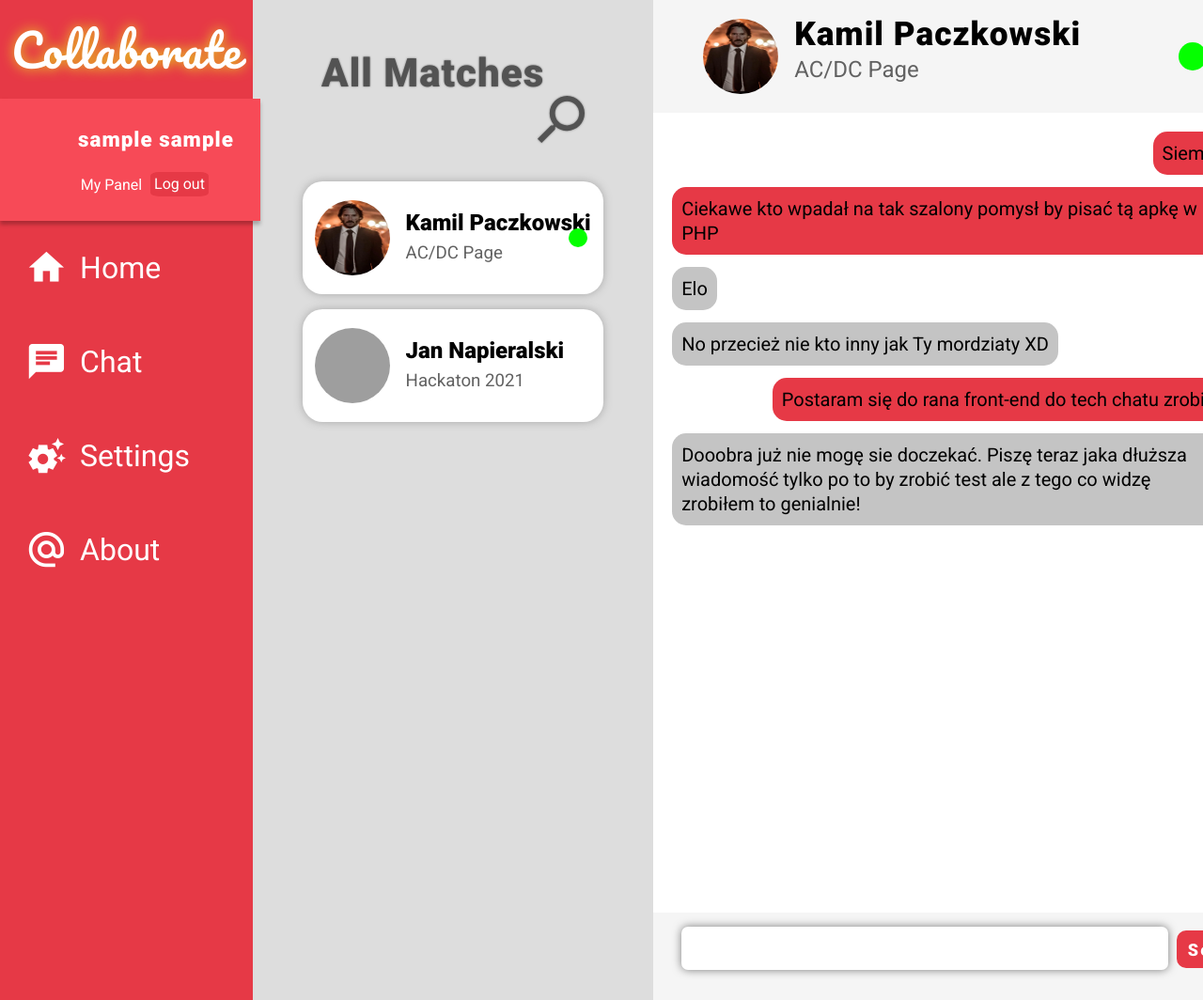
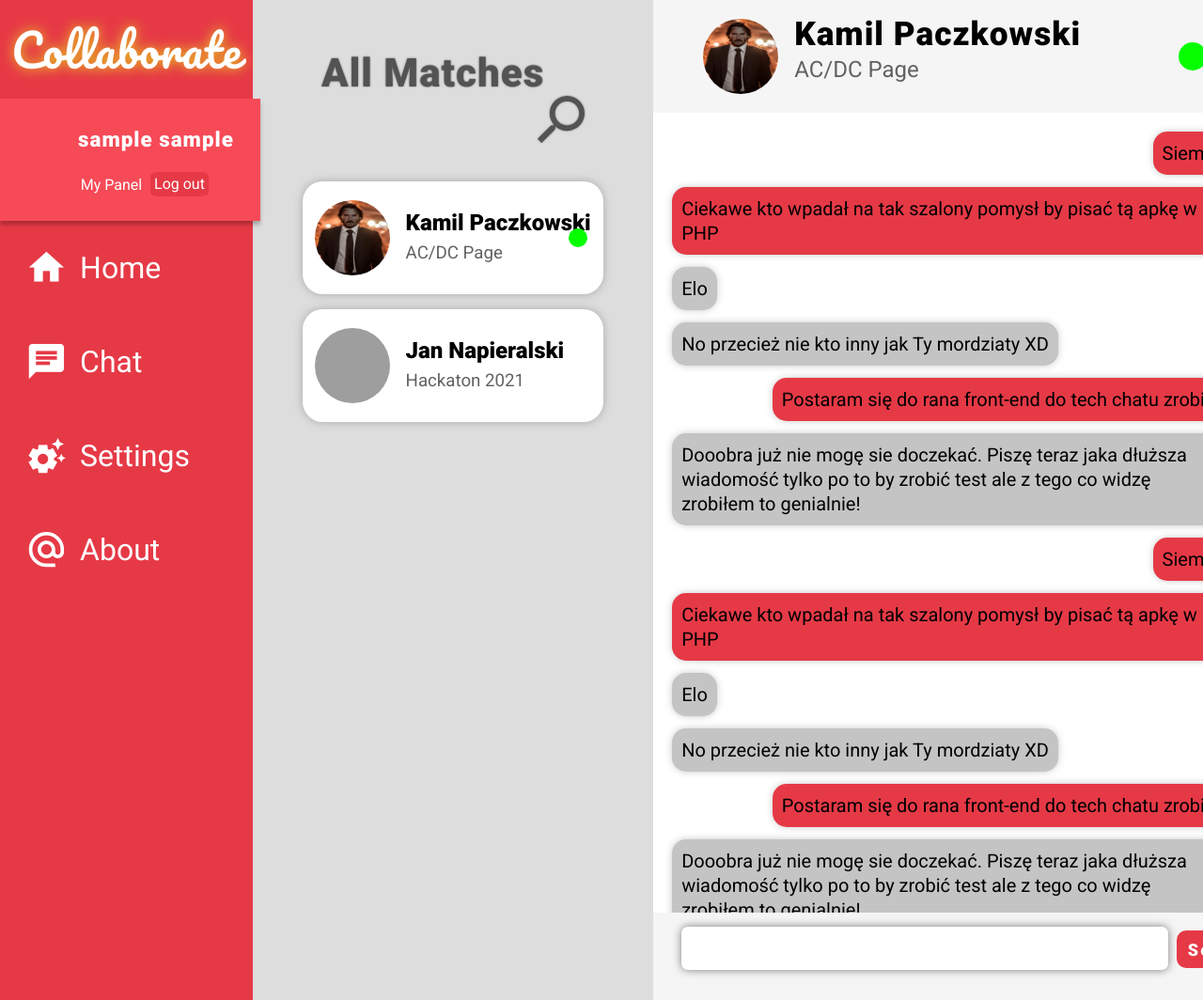
Before and after one commit to stepkos/collaborate-app, a PHP site: page /collaborate/chat in a window 1280 px wide. Shown: the whole page at 94% size. Run offline with PHP 8.4, Linux system fonts and the light colour scheme; the visitor is signed in with stand-in values (Sample User, id 1); grey boxes are pictures that could not be loaded.

Commit message:
shadows and more messages

```diff
--- a/static/css/chat.css
+++ b/static/css/chat.css
@@ -157,6 +157,20 @@ main>section {
     box-sizing: border-box;
     padding: 20px;
     /* background-color: red; */
+    overflow-y: auto;
+}
+
+.chat::-webkit-scrollbar {
+    width: 10px;
+}
+
+.chat::-webkit-scrollbar-track {
+    background: #F5F5F5;
+}
+
+.chat::-webkit-scrollbar-thumb {
+    background: #C4C4C4;
+    border-radius: 10px;
 }
 
 .chat>div[class] {
@@ -166,6 +180,7 @@ main>section {
     max-width: 60vh;
     margin-bottom: 13px;
     line-height: 130%;
+    box-shadow: 0 0 10px -2px rgb(168, 168, 168);
 }
 
 .chat .sent {
--- a/views/chatView.php
+++ b/views/chatView.php
@@ -102,6 +102,26 @@
                     <div class="received">Dooobra już nie mogę sie doczekać. Piszę teraz jaka dłuższa wiadomość tylko po to by zrobić test ale z tego co widzę zrobiłem to genialnie!</div>
                     <div style="clear: both;"></div>
 
+
+
+                    <div class="sent">Siema</div>
+                    <div style="clear: both;"></div>
+
+                    <div class="sent">Ciekawe kto wpadał na tak szalony pomysł by pisać tą apkę w PHP</div>
+                    <div style="clear: both;"></div>
+
+                    <div class="received">Elo</div>
+                    <div style="clear: both;"></div>
+
+                    <div class="received">No przecież nie kto inny jak Ty mordziaty XD</div>
+                    <div style="clear: both;"></div>
+
+                    <div class="sent">Postaram się do rana front-end do tech chatu zrobić</div>
+                    <div style="clear: both;"></div>
+
+                    <div class="received">Dooobra już nie mogę sie doczekać. Piszę teraz jaka dłuższa wiadomość tylko po to by zrobić test ale z tego co widzę zrobiłem to genialnie!</div>
+                    <div style="clear: both;"></div>
+
                 </div>
 
                 <div class="type">
```
